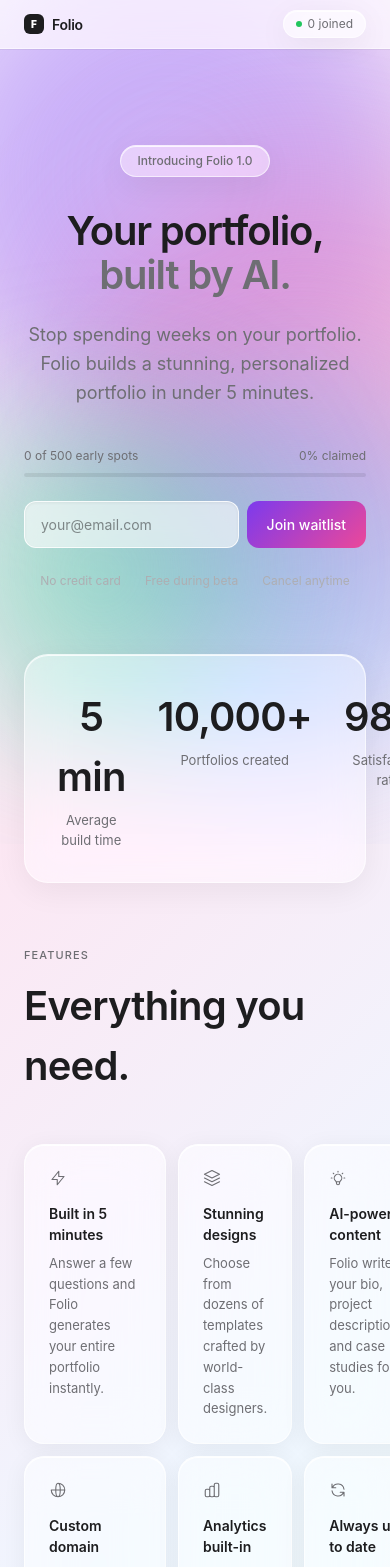
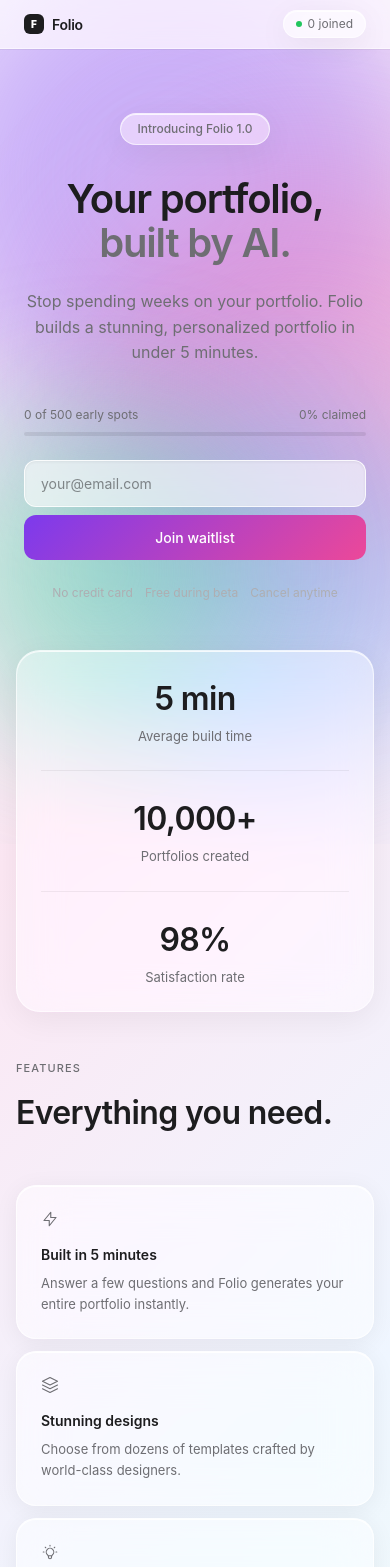
Before and after one commit to elangap/folio-waitlist, a Next.js app: page / in a window 390 px wide. Shown: the top 1567 px of the page. Built offline with nearby package versions, Linux system fonts and the light colour scheme; no server answers; the database is empty.

Commit message:
fix mobile responsive

```diff
--- a/app/page.js
+++ b/app/page.js
@@ -108,7 +108,17 @@
   const [focused, setFocused] = useState(false)
   const [count, setCount] = useState(0)
   const [activeTestimonial, setActiveTestimonial] = useState(0)
+  const [isMobile, setIsMobile] = useState(false)
   const GOAL = 500
+
+  useEffect(() => {
+    function handleResize() {
+      setIsMobile(window.innerWidth < 768)
+    }
+    handleResize()
+    window.addEventListener("resize", handleResize)
+    return () => window.removeEventListener("resize", handleResize)
+  }, [])
 
   useEffect(() => {
     async function fetchCount() {
@@ -166,19 +176,10 @@
       <div style={{ position: "fixed", inset: 0, overflow: "hidden", pointerEvents: "none", zIndex: 0 }}>
         {blobs.map((blob, i) => (
           <div key={i} style={{
-            position: "absolute",
-            borderRadius: "50%",
-            filter: "blur(80px)",
-            opacity: 0.5,
-            width: blob.width,
-            height: blob.height,
-            background: blob.background,
-            top: blob.top,
-            left: blob.left,
-            right: blob.right,
-            bottom: blob.bottom,
-            animation: `float 8s ease-in-out infinite`,
-            animationDelay: blob.delay,
+            position: "absolute", borderRadius: "50%", filter: "blur(80px)", opacity: 0.5,
+            width: blob.width, height: blob.height, background: blob.background,
+            top: blob.top, left: blob.left, right: blob.right, bottom: blob.bottom,
+            animation: "float 8s ease-in-out infinite", animationDelay: blob.delay,
           }} />
         ))}
       </div>
@@ -198,7 +199,7 @@
         </div>
       </nav>
 
-      <section style={{ position: "relative", zIndex: 10, maxWidth: 1024, margin: "0 auto", padding: "96px 24px 64px", textAlign: "center" }}>
+      <section style={{ position: "relative", zIndex: 10, maxWidth: 1024, margin: "0 auto", padding: isMobile ? "64px 24px 48px" : "96px 24px 64px", textAlign: "center" }}>
         <motion.div initial={{ opacity: 0, y: 20 }} animate={{ opacity: 1, y: 0 }} transition={{ duration: 0.6 }} style={{ ...glass, display: "inline-flex", alignItems: "center", gap: 8, borderRadius: 999, padding: "6px 16px", marginBottom: 32 }}>
           <span style={{ fontSize: 12, color: "#6e6e73", fontWeight: 500 }}>Introducing Folio 1.0</span>
         </motion.div>
@@ -207,14 +208,14 @@
           initial={{ opacity: 0, y: 20 }}
           animate={{ opacity: 1, y: 0 }}
           transition={{ duration: 0.6, delay: 0.1 }}
-          style={{ fontSize: "clamp(40px, 7vw, 72px)", fontWeight: 600, letterSpacing: "-0.03em", lineHeight: 1.1, marginBottom: 24 }}
+          style={{ fontSize: isMobile ? 40 : 72, fontWeight: 600, letterSpacing: "-0.03em", lineHeight: 1.1, marginBottom: 24 }}
         >
           Your portfolio,
           <br />
           <span style={{ color: "#6e6e73" }}>built by AI.</span>
         </motion.h1>
 
-        <motion.p initial={{ opacity: 0, y: 20 }} animate={{ opacity: 1, y: 0 }} transition={{ duration: 0.6, delay: 0.2 }} style={{ fontSize: 18, color: "#6e6e73", maxWidth: 480, margin: "0 auto 40px", lineHeight: 1.6 }}>
+        <motion.p initial={{ opacity: 0, y: 20 }} animate={{ opacity: 1, y: 0 }} transition={{ duration: 0.6, delay: 0.2 }} style={{ fontSize: isMobile ? 16 : 18, color: "#6e6e73", maxWidth: 480, margin: "0 auto 40px", lineHeight: 1.6 }}>
           Stop spending weeks on your portfolio. Folio builds a stunning, personalized portfolio in under 5 minutes.
         </motion.p>
 
@@ -267,7 +268,7 @@
               animate={{ opacity: 1, y: 0 }}
               transition={{ duration: 0.6, delay: 0.4 }}
               onSubmit={handleSubmit}
-              style={{ display: "flex", gap: 8, maxWidth: 360, margin: "0 auto" }}
+              style={{ display: "flex", flexDirection: isMobile ? "column" : "row", gap: 8, maxWidth: 360, margin: "0 auto" }}
             >
               <motion.div
                 style={{ flex: 1, borderRadius: 12, overflow: "hidden", ...glassInput }}
@@ -292,7 +293,7 @@
                 style={{ padding: "12px 20px", borderRadius: 12, fontSize: 14, fontWeight: 500, color: "white", background: "linear-gradient(135deg, #7c3aed, #ec4899)", border: "none", cursor: "pointer", whiteSpace: "nowrap" }}
               >
                 {status === "loading" ? (
-                  <span style={{ display: "flex", alignItems: "center", gap: 8 }}>
+                  <span style={{ display: "flex", alignItems: "center", justifyContent: "center", gap: 8 }}>
                     <span style={{ width: 12, height: 12, border: "1.5px solid rgba(255,255,255,0.3)", borderTopColor: "white", borderRadius: "50%", display: "inline-block", animation: "spin 0.8s linear infinite" }} />
                     Joining
                   </span>
@@ -308,24 +309,26 @@
           </motion.p>
         )}
 
-        <motion.div initial={{ opacity: 0 }} animate={{ opacity: 1 }} transition={{ delay: 0.6 }} style={{ display: "flex", justifyContent: "center", gap: 24, marginTop: 24, fontSize: 12, color: "#aeaeb2" }}>
+        <motion.div initial={{ opacity: 0 }} animate={{ opacity: 1 }} transition={{ delay: 0.6 }} style={{ display: "flex", justifyContent: "center", flexWrap: "wrap", gap: isMobile ? 12 : 24, marginTop: 24, fontSize: 12, color: "#aeaeb2" }}>
           {["No credit card", "Free during beta", "Cancel anytime"].map((text) => (
             <span key={text}>{text}</span>
           ))}
         </motion.div>
       </section>
 
-      <section style={{ position: "relative", zIndex: 10, padding: "0 24px 64px" }}>
+      <section style={{ position: "relative", zIndex: 10, padding: isMobile ? "0 16px 48px" : "0 24px 64px" }}>
         <div style={{ maxWidth: 1024, margin: "0 auto" }}>
-          <div style={{ ...glass, borderRadius: 24, padding: 32 }}>
-            <div style={{ display: "grid", gridTemplateColumns: "repeat(3, 1fr)", gap: 32, textAlign: "center" }}>
+          <div style={{ ...glass, borderRadius: 24, padding: isMobile ? 24 : 32 }}>
+            <div style={{ display: "grid", gridTemplateColumns: isMobile ? "1fr" : "repeat(3, 1fr)", gap: isMobile ? 24 : 32, textAlign: "center" }}>
               {[
                 { number: 5, suffix: " min", label: "Average build time" },
                 { number: 10000, suffix: "+", label: "Portfolios created" },
                 { number: 98, suffix: "%", label: "Satisfaction rate" },
               ].map((stat, i) => (
-                <motion.div key={stat.label} initial={{ opacity: 0, y: 20 }} whileInView={{ opacity: 1, y: 0 }} viewport={{ once: true }} transition={{ delay: i * 0.1 }}>
-                  <p style={{ fontSize: 40, fontWeight: 600, letterSpacing: "-0.02em" }}>
+                <motion.div key={stat.label} initial={{ opacity: 0, y: 20 }} whileInView={{ opacity: 1, y: 0 }} viewport={{ once: true }} transition={{ delay: i * 0.1 }}
+                  style={isMobile ? { paddingBottom: i < 2 ? 24 : 0, borderBottom: i < 2 ? "1px solid rgba(0,0,0,0.06)" : "none" } : {}}
+                >
+                  <p style={{ fontSize: isMobile ? 32 : 40, fontWeight: 600, letterSpacing: "-0.02em" }}>
                     <AnimatedNumber value={stat.number} />{stat.suffix}
                   </p>
                   <p style={{ fontSize: 13, color: "#6e6e73", marginTop: 4 }}>{stat.label}</p>
@@ -336,21 +339,21 @@
         </div>
       </section>
 
-      <section style={{ position: "relative", zIndex: 10, padding: "0 24px 96px" }}>
+      <section style={{ position: "relative", zIndex: 10, padding: isMobile ? "0 16px 64px" : "0 24px 96px" }}>
         <div style={{ maxWidth: 1024, margin: "0 auto" }}>
           <motion.div initial={{ opacity: 0, y: 20 }} whileInView={{ opacity: 1, y: 0 }} viewport={{ once: true }} style={{ marginBottom: 48 }}>
             <p style={{ fontSize: 11, color: "#6e6e73", textTransform: "uppercase", letterSpacing: "0.1em", fontWeight: 500, marginBottom: 12 }}>Features</p>
-            <h2 style={{ fontSize: 40, fontWeight: 600, letterSpacing: "-0.02em" }}>Everything you need.</h2>
+            <h2 style={{ fontSize: isMobile ? 32 : 40, fontWeight: 600, letterSpacing: "-0.02em" }}>Everything you need.</h2>
           </motion.div>
 
-          <div style={{ display: "grid", gridTemplateColumns: "repeat(3, 1fr)", gap: 12 }}>
+          <div style={{ display: "grid", gridTemplateColumns: isMobile ? "1fr" : "repeat(3, 1fr)", gap: 12 }}>
             {features.map((feature, i) => (
               <motion.div
                 key={feature.title}
                 initial={{ opacity: 0, y: 20 }}
                 whileInView={{ opacity: 1, y: 0 }}
                 viewport={{ once: true }}
-                transition={{ delay: i * 0.05 }}
+                transition={{ delay: isMobile ? 0 : i * 0.05 }}
                 whileHover={{ y: -4, transition: { duration: 0.2 } }}
                 style={{ ...glassCard, borderRadius: 20, padding: 24, cursor: "default" }}
               >
@@ -363,15 +366,15 @@
         </div>
       </section>
 
-      <section style={{ position: "relative", zIndex: 10, padding: "0 24px 96px" }}>
+      <section style={{ position: "relative", zIndex: 10, padding: isMobile ? "0 16px 64px" : "0 24px 96px" }}>
         <div style={{ maxWidth: 640, margin: "0 auto" }}>
           <motion.div initial={{ opacity: 0, y: 20 }} whileInView={{ opacity: 1, y: 0 }} viewport={{ once: true }} style={{ marginBottom: 48 }}>
             <p style={{ fontSize: 11, color: "#6e6e73", textTransform: "uppercase", letterSpacing: "0.1em", fontWeight: 500, marginBottom: 12 }}>Testimonials</p>
-            <h2 style={{ fontSize: 40, fontWeight: 600, letterSpacing: "-0.02em" }}>Loved by creators.</h2>
+            <h2 style={{ fontSize: isMobile ? 32 : 40, fontWeight: 600, letterSpacing: "-0.02em" }}>Loved by creators.</h2>
           </motion.div>
 
-          <div style={{ ...glass, borderRadius: 24, padding: 32 }}>
-            <div style={{ position: "relative", height: 160 }}>
+          <div style={{ ...glass, borderRadius: 24, padding: isMobile ? 24 : 32 }}>
+            <div style={{ position: "relative", height: isMobile ? 180 : 160 }}>
               <AnimatePresence mode="wait">
                 <motion.div
                   key={activeTestimonial}
@@ -381,11 +384,11 @@
                   transition={{ duration: 0.35 }}
                   style={{ position: "absolute", inset: 0 }}
                 >
-                  <p style={{ fontSize: 18, fontWeight: 500, lineHeight: 1.5, letterSpacing: "-0.01em", marginBottom: 24 }}>
+                  <p style={{ fontSize: isMobile ? 16 : 18, fontWeight: 500, lineHeight: 1.5, letterSpacing: "-0.01em", marginBottom: 24 }}>
                     "{testimonials[activeTestimonial].text}"
                   </p>
                   <div style={{ display: "flex", alignItems: "center", gap: 12 }}>
-                    <div style={{ width: 28, height: 28, borderRadius: "50%", background: "linear-gradient(135deg, #7c3aed, #ec4899)", display: "flex", alignItems: "center", justifyContent: "center" }}>
+                    <div style={{ width: 28, height: 28, borderRadius: "50%", background: "linear-gradient(135deg, #7c3aed, #ec4899)", display: "flex", alignItems: "center", justifyContent: "center", flexShrink: 0 }}>
                       <span style={{ color: "white", fontSize: 12, fontWeight: 600 }}>{testimonials[activeTestimonial].name.charAt(0)}</span>
                     </div>
                     <div>
@@ -402,14 +405,10 @@
                   key={i}
                   onClick={() => setActiveTestimonial(i)}
                   style={{
-                    height: 4,
-                    width: i === activeTestimonial ? 24 : 4,
-                    borderRadius: 999,
-                    border: "none",
-                    cursor: "pointer",
+                    height: 4, width: i === activeTestimonial ? 24 : 4,
+                    borderRadius: 999, border: "none", cursor: "pointer",
                     background: i === activeTestimonial ? "#7c3aed" : "rgba(0,0,0,0.15)",
-                    transition: "all 0.3s",
-                    padding: 0,
+                    transition: "all 0.3s", padding: 0,
                   }}
                 />
               ))}
@@ -418,15 +417,15 @@
         </div>
       </section>
 
-      <section style={{ position: "relative", zIndex: 10, padding: "0 24px 128px" }}>
+      <section style={{ position: "relative", zIndex: 10, padding: isMobile ? "0 16px 96px" : "0 24px 128px" }}>
         <div style={{ maxWidth: 640, margin: "0 auto", textAlign: "center" }}>
           <motion.div
             initial={{ opacity: 0, y: 20 }}
             whileInView={{ opacity: 1, y: 0 }}
             viewport={{ once: true }}
-            style={{ ...glass, borderRadius: 32, padding: 48 }}
+            style={{ ...glass, borderRadius: 32, padding: isMobile ? 32 : 48 }}
           >
-            <h2 style={{ fontSize: 40, fontWeight: 600, letterSpacing: "-0.02em", marginBottom: 16 }}>Get early access.</h2>
+            <h2 style={{ fontSize: isMobile ? 28 : 40, fontWeight: 600, letterSpacing: "-0.02em", marginBottom: 16 }}>Get early access.</h2>
             <p style={{ fontSize: 14, color: "#6e6e73", marginBottom: 32 }}>
               Join {count} others on the waitlist. First 500 users get lifetime free access.
             </p>
```
